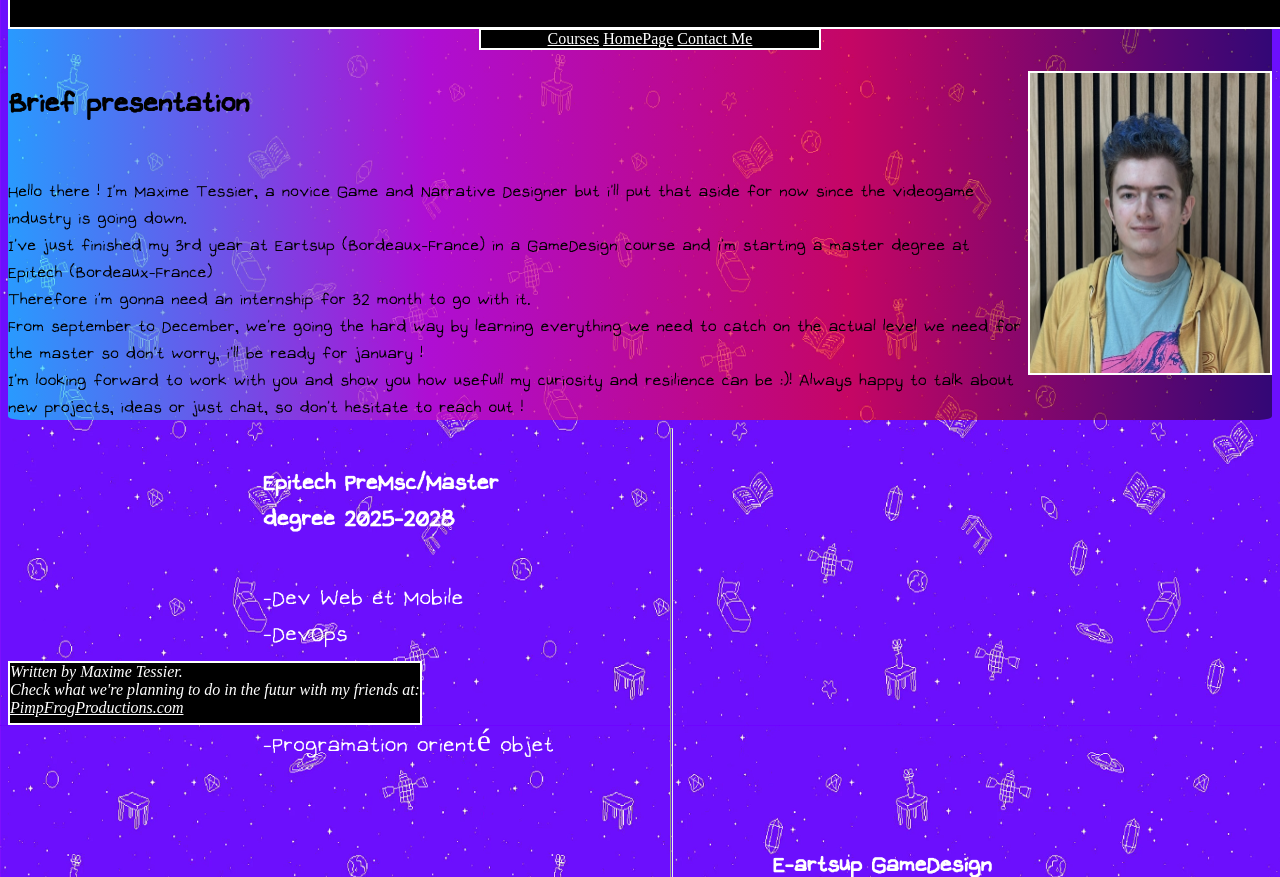
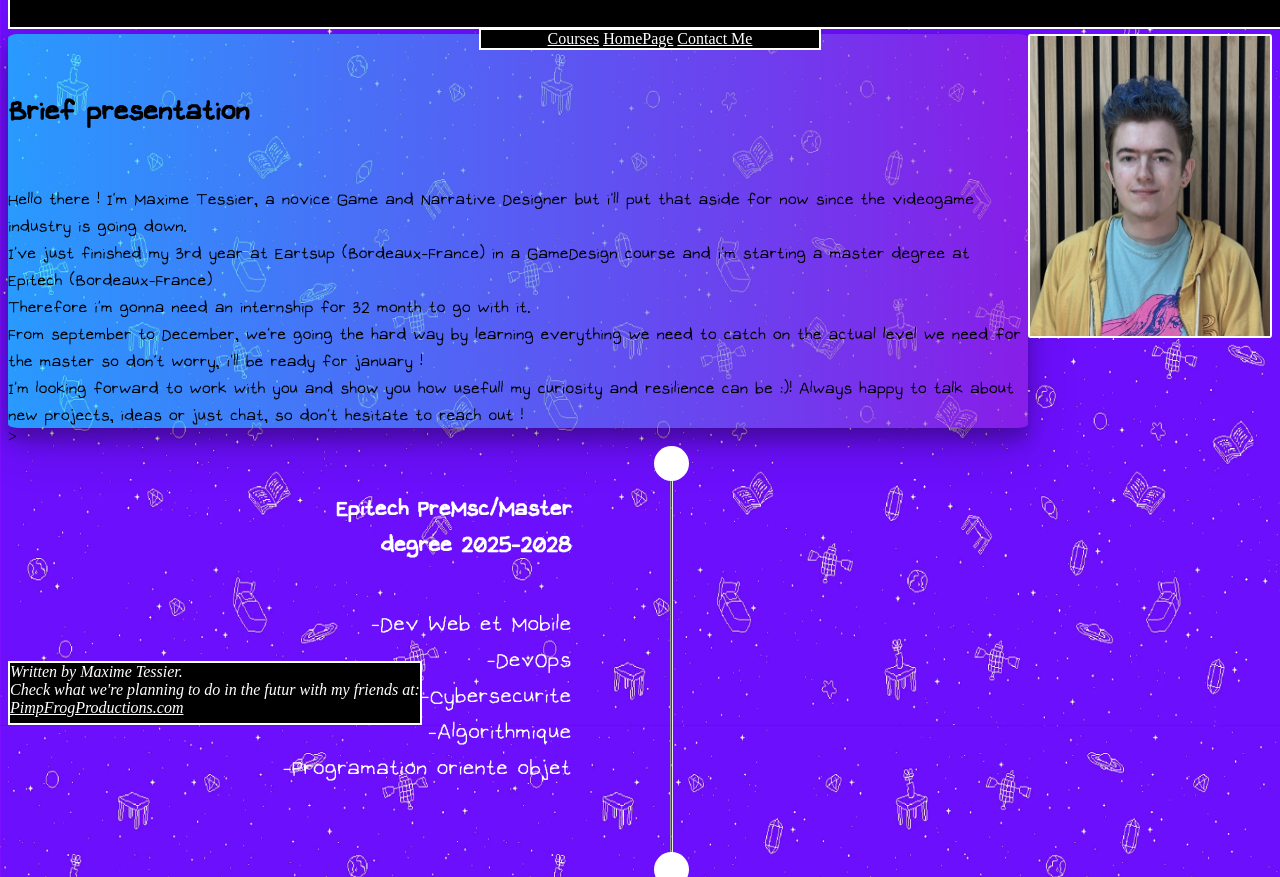
Before and after one commit to El-Xamed/Porte_Folio_Maxime_Tessier, a plain HTML site: page website/index.html in a window 1280 px wide. Shown: the part 75-952 px from the top of the page. Drawn offline with Linux system fonts and the light colour scheme.

Commit message:
update grid

```diff
--- a/website/index.html
+++ b/website/index.html
@@ -23,7 +23,8 @@
                 </div>
             </header>
             <div>
-                <main class="main allignrow">
+                <main class="allignrow">
+                    <div class="main">
                     <div class="alligncolumn">
                         <h4 style="font-family: Omori2; font-size: 40px;">Brief presentation</h4>
                         <p class="basemargin" style="font-family: Omori2; font-size: 24px;font-style: bold;">Hello there ! I’m Maxime Tessier, a novice Game and Narrative Designer but i'll put that aside for now since the videogame industry is going down.<br>
@@ -37,19 +38,24 @@
                         so don't hesitate to reach out !
                         </p>
                     </div>
-                    <img class="basemargin basicBorder" src="ressources/M_T.JPEG" alt="that's me..." width="240" height="300">
+                    </div>
+                    <img class="pp basicBorder" src="ressources/M_T.JPEG" alt="that's me..." width="240" height="300">
                 </main>
+                >
 
             <div class="gridCourse">
-                <hr width="1" size="800" style="grid-column: 11;grid-row: 1/4; color: white;">
+                <hr width="1" size="1200" style="grid-column: 11;grid-row: 1/5; color: white;">
+                    <div style="background-color: #fff;width: 35px; height: 35px; grid-row: 1; grid-column: 11; border-radius:50%;justify-self: center;"></div>
+                    <div style="background-color: #fff;width: 35px; height: 35px; grid-row: 2; grid-column: 11; border-radius:50%;justify-self: center;"></div>
+                    <div style="background-color: #fff;width: 35px; height: 35px; grid-row: 3; grid-column: 11; border-radius:50%;justify-self: center;"></div>
                     <section style="grid-column: 5/10;grid-row: 1;">
-                        <h4 style="color: white;">Epitech PreMsc/Master degree 2025-2028</h4>
-                        <p style="font-family: Omori2;font-size: 32px;color: white;">
+                        <h4 style="color: white;text-align: right;">Epitech PreMsc/Master degree 2025-2028</h4>
+                        <p style="font-family: Omori2;font-size: 32px;color: white;text-align: right;">
                             -Dev Web et Mobile <br>
                             -DevOps <br>
                             -Cybersecurite <br>
                             -Algorithmique <br>
-                            -Programation orienté objet
+                            -Programation oriente objet
                         </p>
                     </section>
                     <section style="grid-column: 13/18;grid-row: 2;">
@@ -57,8 +63,8 @@
                         <p style="font-family: Omori2;font-size: 32px;color: white;">program:</p>
                     </section>
                     <section style="grid-column: 5/10;grid-row: 3;">
-                        <h4 style="color: white;">Bacalaureat 2020</h4>
-                        <p style="font-family: Omori2;font-size: 32px;color: white;">program:</p>
+                        <h4 style="color: white;text-align: right;">Bacalaureat 2020</h4>
+                        <p style="font-family: Omori2;font-size: 32px;color: white;text-align: right;">program:</p>
                     </section>
 
 
--- a/website/style.css
+++ b/website/style.css
@@ -38,7 +38,16 @@
     flex-direction: column;
 }
 .main{
-    background: linear-gradient(to right,rgba(0, 238, 255, 0.623),rgba(197, 14, 197, 0.753),rgba(255, 0, 0, 0.603),rgba(0, 0, 0, 0.534));
+    background: linear-gradient(to right,rgba(0, 238, 255, 0.623),rgba(153, 39, 219, 0.603));
+    -ms-flex-align: center;
+    justify-content: center;
+    margin-left: auto;
+    margin-right: auto;
+    border-radius: 1%;
+    margin-top: 8%;
+    box-shadow: 0 12px 16px 0 rgba(0,0,0,0.24), 0 17px 50px 0 rgba(0,0,0,0.19);
+}
+.pp{
     -ms-flex-align: center;
     justify-content: center;
     margin-left: auto;
@@ -102,6 +111,7 @@
         margin-left: 30%;
         margin-right: 30%;
         margin-top: 20px;
+        box-shadow: 0 12px 16px 0 rgba(0,0,0,0.24), 0 17px 50px 0 rgba(0,0,0,0.19);
     }
 
     .project_p
@@ -125,6 +135,7 @@
     {
         box-shadow: 0 12px 16px 0 rgba(0,0,0,0.24), 0 17px 50px 0 rgba(0,0,0,0.19);
     }
+
     @font-face {
         font-family: "Omori1";
         src: url(ressources/OMORI_GAME.ttf);
```
Also changed, not shown: website/ressources/city-of-tears.jpg (deleted), website/ressources/plutogobrr.png (deleted), website/ressources/sky.jpg (deleted).
